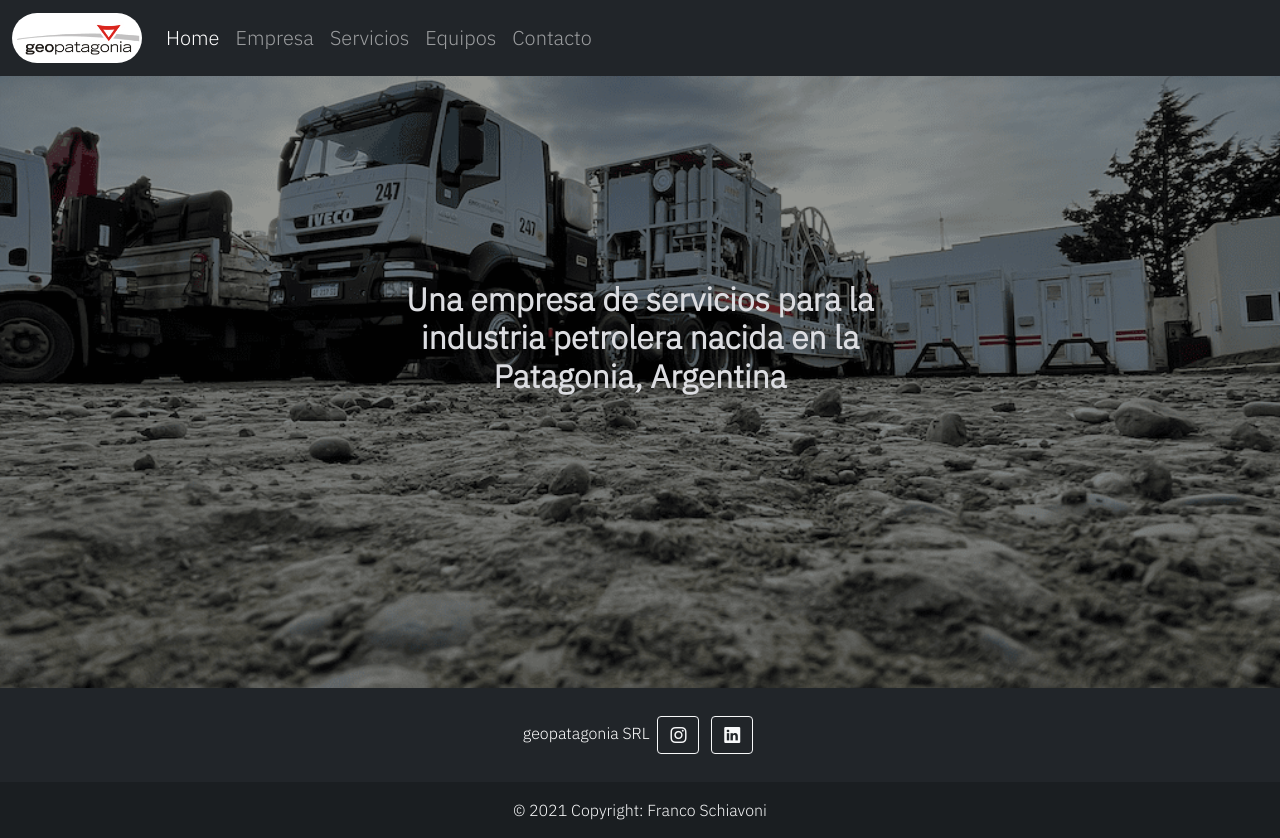
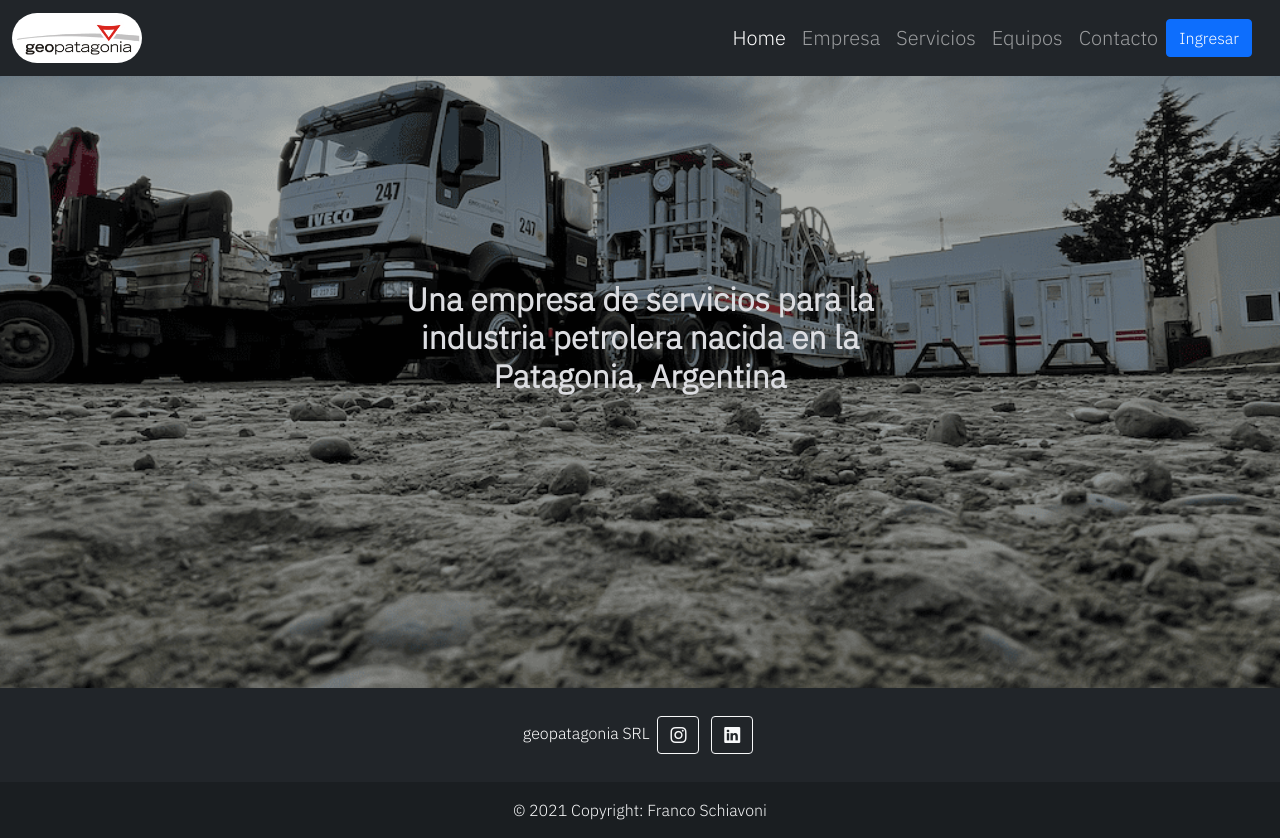
Before and after one commit to francoschiav/mi_primer_proyecto, a website: page index.html in a window 1280 px wide. Drawn offline with nearby package versions, Linux system fonts and the light colour scheme.

Commit message:
cambios para subir pagina

```diff
--- a/index.html
+++ b/index.html
@@ -39,7 +39,7 @@
         <span class="navbar-toggler-icon"></span>
       </button>
       <div class="collapse navbar-collapse" id="navbarSupportedContent">
-        <ul class="navbar-nav me-auto mb-2 mb-lg-0">
+        <ul class="navbar-nav ms-auto mb-2 mb-lg-0 ">
           <li class="nav-item">
             <a class="nav-link active letraNav" aria-current="page" href="index.html">Home</a>
           </li>
@@ -55,6 +55,11 @@
           <li class="nav-item">
             <a class="nav-link letraNav" href="secciones/contacto.html">Contacto</a>
           </li>
+          <li class="nav-item pe-3 pt-1">
+            <a class="btn btn-primary" target="_blank" href="https://infogeo.com.ar/portal" role="button">Ingresar</a>
+          </li>
+
+
         </ul>
 
       </div>
--- a/scss/pages/_index.scss
+++ b/scss/pages/_index.scss
@@ -17,7 +17,7 @@
     right: 0px;
     bottom: 0px;
     left: 0px;
-    background-color: rgba(0,0,0,0.4);
+    background-color: rgba(0,0,0,0.3);
     }
 
   .mainIndex h2 {
```
Also changed, not shown: secciones/empresa.html (+1 -1 lines), css/style.css, scss/pages/_empresa.scss (line endings or trailing spaces).
